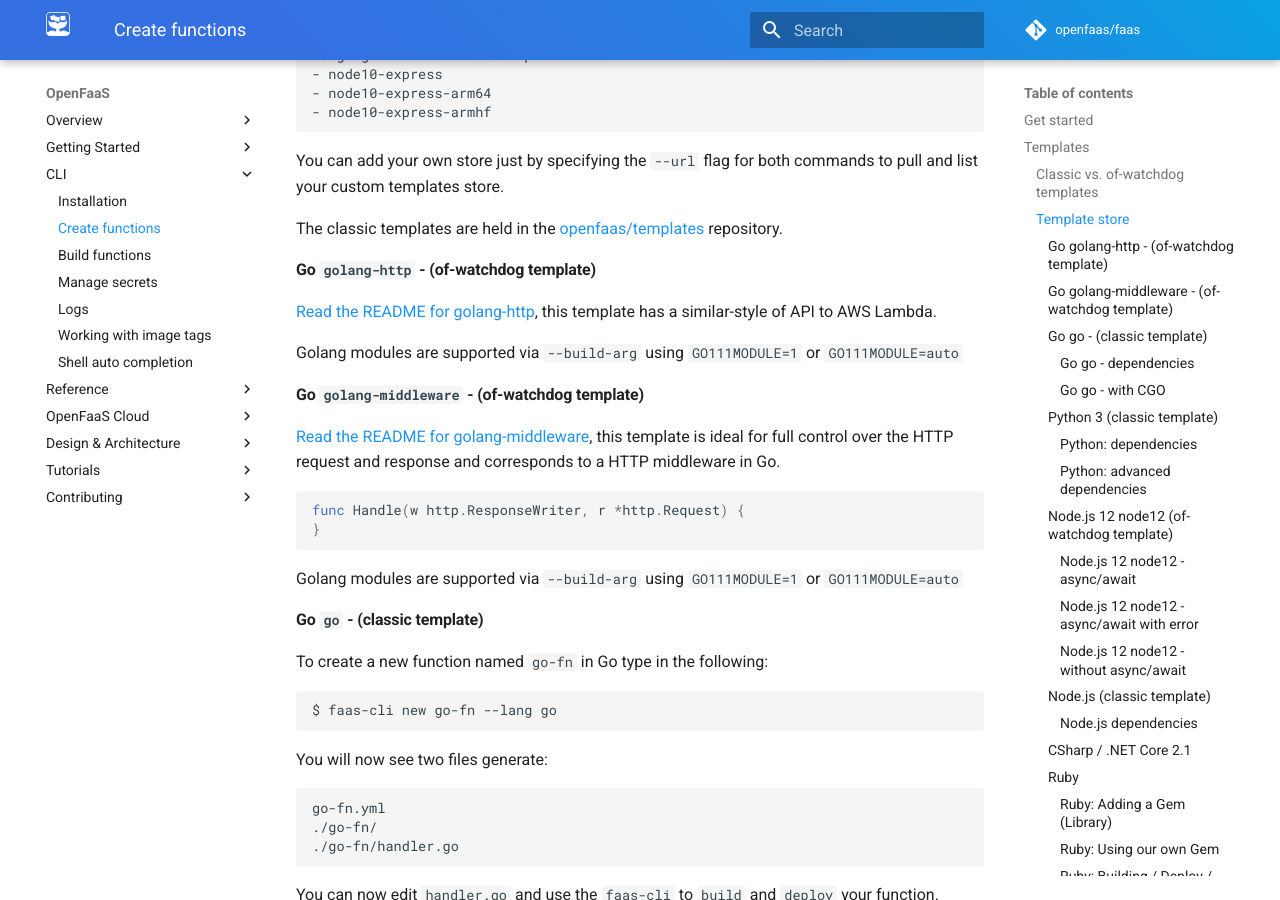
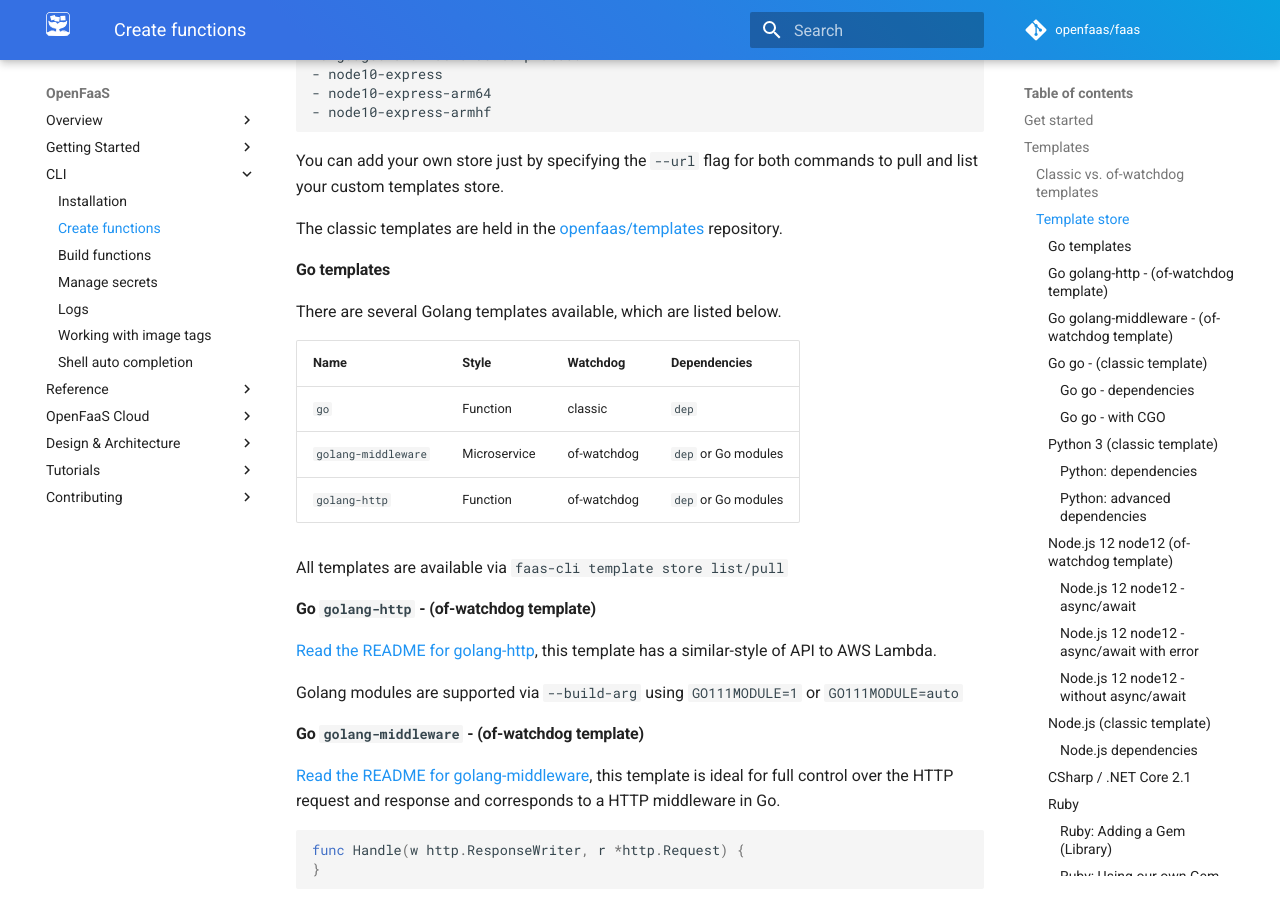
Before and after one commit to openfaas/docs, an MkDocs documentation site: the page built from docs/cli/templates.md, in a window 1280 px wide and 900 px high, scrolled down 1812 px. Built offline with MkDocs 1.6.1 and Material for MkDocs 9.7.7, drawn with Linux system fonts in a browser that asks for light colours; comment, search, counter and statistics services are not loaded.

Commit message:
Add grid for Golang
Signed-off-by: Alex Ellis (OpenFaaS Ltd) <alexellis2@gmail.com>

```diff
--- a/docs/cli/templates.md
+++ b/docs/cli/templates.md
@@ -74,6 +74,18 @@ Languages available as templates:
 You can add your own store just by specifying the `--url` flag for both commands to pull and list your custom templates store.
 
 The classic templates are held in the [openfaas/templates](https://github.com/openfaas/templates) repository.
+
+#### Go templates
+
+There are several Golang templates available, which are listed below.
+
+| Name | Style        | Watchdog     | Dependencies     |
+|:-----|:-------------|:-------------|:-----------------|
+| `go` | Function     | classic      | `dep`            |
+| `golang-middleware` | Microservice     | of-watchdog      | `dep` or Go modules            |
+| `golang-http` | Function     | of-watchdog      | `dep` or Go modules            |
+
+All templates are available via `faas-cli template store list/pull`
 
 #### Go `golang-http` - (of-watchdog template)
 
```
Also changed, not shown: other parts of docs/cli/templates.md (+1 -1 lines).
